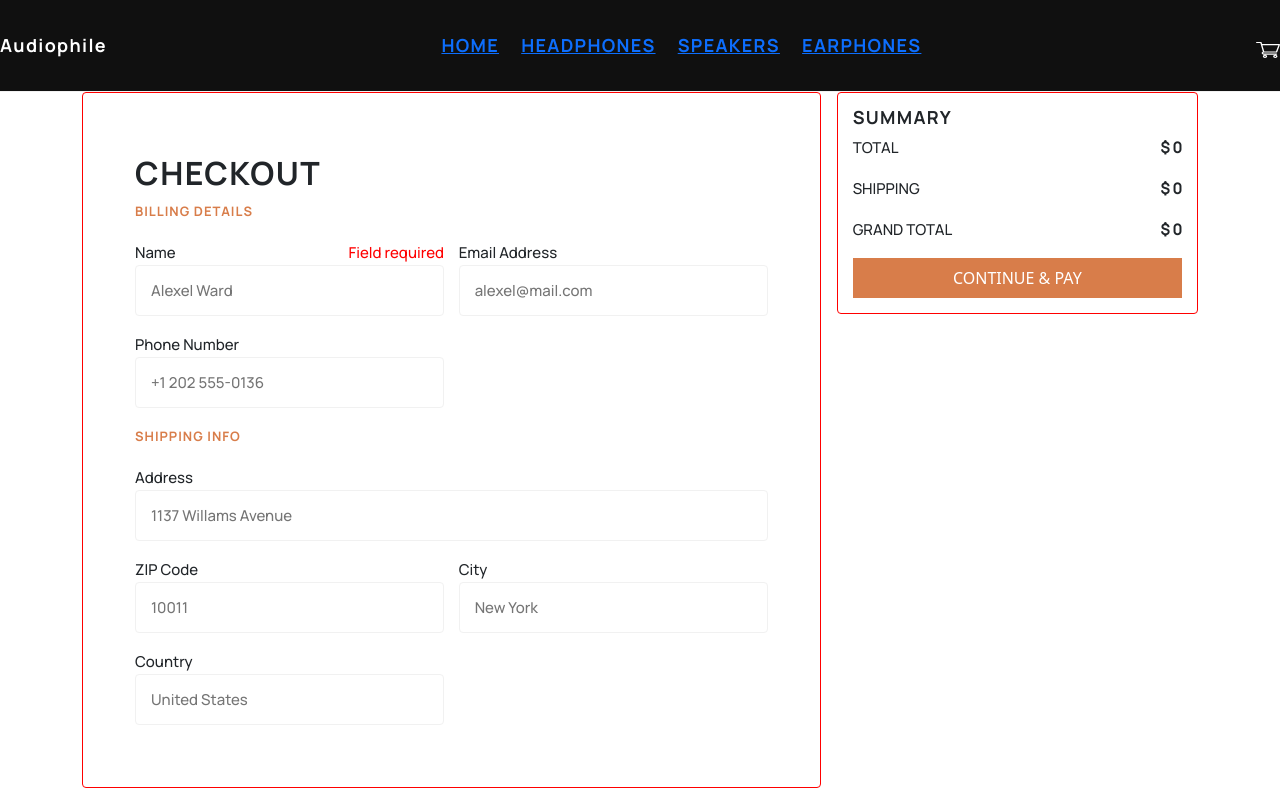
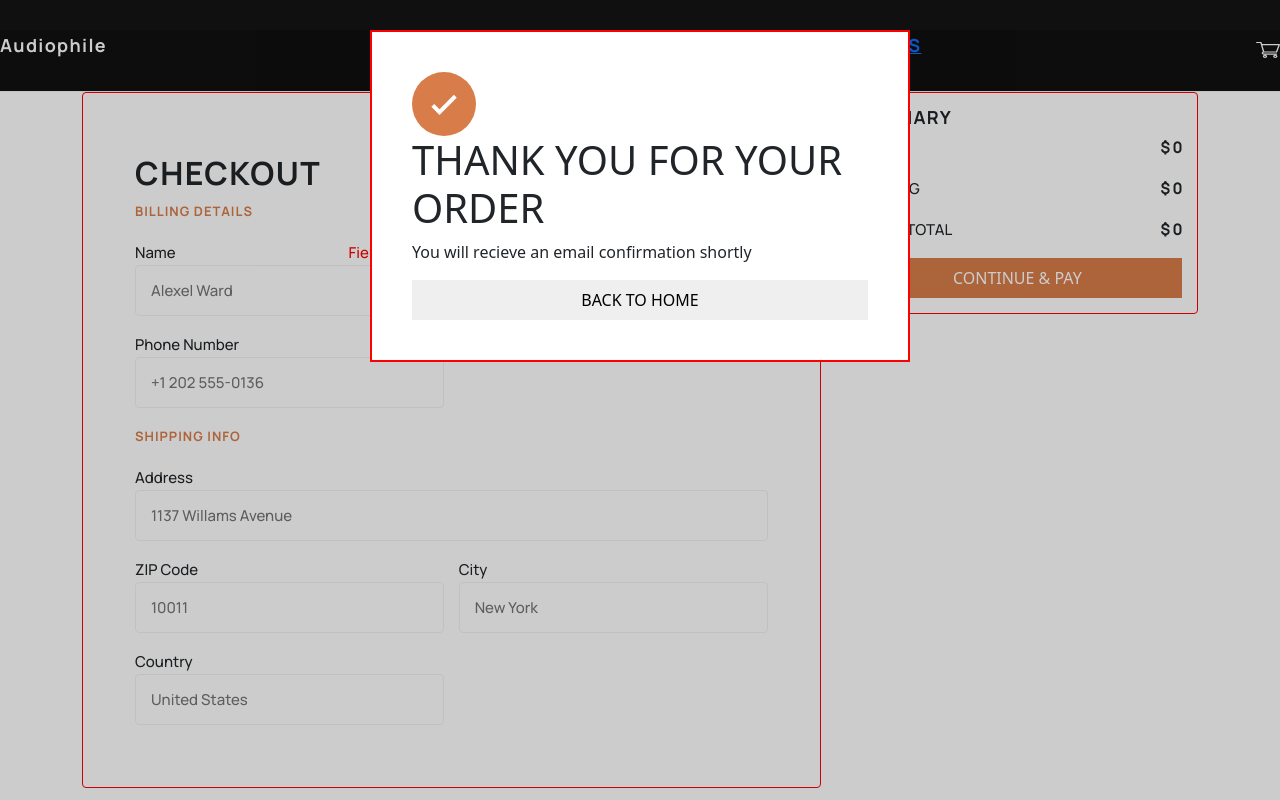
Before and after one commit to Soma586/audiophile, a React (Create React App) app: page /checkout in a window 1280 px wide. Both pictures are taken after a click on the button "CONTINUE & PAY". Shown: the top 800 px of the page. Built offline with nearby package versions, Linux system fonts and the light colour scheme.

Commit message:
completed 90% of logic for checkout page

```diff
--- a/src/components/CheckoutPage/index.jsx
+++ b/src/components/CheckoutPage/index.jsx
@@ -3,8 +3,8 @@ import "./styles.scss";
 import _ from 'lodash'
 import Data from '../../data.json'
 import Test from '../../assets/product-xx59-headphones/mobile/image-product.jpg'
-
-
+import ConfirmationIcon from  '../../assets/checkout/icon-order-confirmation.svg'
+import { Route ,Link } from 'react-router-dom';
 
 const ItemCheck = (props) => {
 
@@ -24,6 +24,30 @@ const ItemCheck = (props) => {
 
         </div>
     )
+}
+
+const ConfirmationBox = (props) => {
+
+
+    const { trigger, handleClick } = props
+    return trigger ? (
+        <div className="confirmationPopup">
+            <div className="confirmationInnerPopUp">
+            <img src={ConfirmationIcon}/>
+
+                <h1>THANK YOU FOR YOUR ORDER</h1>
+
+                <p>You will recieve an email confirmation shortly</p>
+
+
+                <Link to="/">
+                <button className="addToCard w-100" onClick={handleClick} >BACK TO HOME</button>
+                </Link>
+                </div>
+
+        </div>
+    ) : null
+
 }
 
 const whatsIntheCart = () => {
@@ -51,6 +75,18 @@ const SummaryCheck = () => {
 
 
    const [grandTotal, setGrandTotal] = useState(0)
+
+   const [trigger, setTrigger] = useState(false);
+
+
+   const clearCart = () => {
+
+
+    sessionStorage.clear()
+    //console.log("WTF")
+
+
+   }
 
 
     const calculateTotal = () => {
@@ -86,6 +122,10 @@ const SummaryCheck = () => {
 
 
 
+    const triggerPay = () => {
+
+        setTrigger(true)
+    }
 
   return (
     <div className="summaryContainer">
@@ -111,9 +151,11 @@ const SummaryCheck = () => {
         <p className="boldP">$ {total}</p>
       </div>
 
-      <button className="checkoutButton bg-orange text-white">
+      <button className="checkoutButton bg-orange text-white" onClick={triggerPay}>
         CONTINUE & PAY
       </button>
+
+      <ConfirmationBox trigger={trigger} handleClick={clearCart}/>
     </div>
   );
 };
--- a/src/components/CheckoutPage/styles.scss
+++ b/src/components/CheckoutPage/styles.scss
@@ -103,3 +103,35 @@ input {
 .bufferPrice {
     margin-top: -14px;
 }
+
+
+.confirmationPopup{
+    position: fixed;
+    top: 30px;
+    right: 0;
+    //width: 500px;
+    width: 100%;
+    height:  100vh;
+    background-color: rgba(0, 0,0, 0.2);
+    overflow-y: hidden;
+    z-index: 10
+}
+
+.confirmationInnerPopUp {
+
+    overflow-y: hidden;
+    width: 540px;
+    background-color: white;
+    //position: absolute;
+    position: relative;
+    //top: 100px;
+    //right: 500px;
+    left: 0;
+    right: 0;
+    margin: auto;
+    //left: 50%;
+    border: 2px solid red;
+    padding: 40px 40px;
+    z-index: 100;
+
+}
--- a/src/components/ProductDetails/index.jsx
+++ b/src/components/ProductDetails/index.jsx
@@ -2,6 +2,138 @@ import { useState } from 'react';
 import _ from 'lodash'
 import './styles.scss'
 import myr from '../../assets/product-xx59-headphones/desktop/image-product.jpg'
+import Data from '../../data.json'
+import '../CheckoutPage/styles.scss'
+import { Route ,Link } from 'react-router-dom';
+import ConfirmationIcon from  '../../assets/checkout/icon-order-confirmation.svg'
+
+
+
+
+
+
+const ConfirmationBox = () => {
+
+
+    return (
+        <div>
+            <img src={ConfirmationIcon}/>
+
+                <h1>THANK YOU FOR YOUR ORDER</h1>
+
+                <p>You will recieve an email confirmation shortly</p>
+
+
+                <Link to="/">
+                <button className="addToCard w-100" >BACK TO HOME</button>
+                </Link>
+
+        </div>
+    )
+
+}
+
+
+const ItemCheck = (props) => {
+
+    const { imgLink, price, itemName, quantity } = props
+
+    return (
+        <div className="itemCheckContainer d-flex justify-content-between">
+            <div className="d-flex">
+                 <img  className="itemThumbNail" src={imgLink}/>
+                 <div className="ms-3">
+                     <p className="bufferTitle">{itemName}</p>
+                     <p className="bufferPrice">{price}</p>
+                 </div>
+            </div>
+
+            <p>x{quantity}</p>
+
+        </div>
+    )
+
+}
+
+
+const whatsIntheCart = () => {
+
+    let cart = []
+
+    _.forEach(Data, (item) => {
+
+        if(sessionStorage.getItem(item.id)){
+            cart.push(item)
+        }
+
+
+    })
+
+    //console.log(cart)
+    return cart
+
+}
+
+const PopupCheckOutBox = (props) => {
+
+
+    const {trigger, handleClick, cart, handleRemove} = props
+
+
+
+    //const Total = useSta
+
+    const DisplayCart = _.map(cart, (item) => {
+        return (
+            <ItemCheck
+            imgLink={item.image.mobile}
+            itemName={item.name}
+            price={item.price}
+            quantity={sessionStorage.getItem(item.id)}
+
+            />
+        )
+    })
+
+
+    const removeItems = () => {
+
+        sessionStorage.clear()
+        //setCartItems([])
+    }
+
+    return  trigger ? (
+        <div className="popup" >
+            <div className="innerpopUp">
+                <div className="d-flex justify-content-between">
+                    <h4>CART ({cart.length}) </h4>
+                    <button onClick={handleRemove}>Remove all </button>
+                </div>
+
+
+
+                {DisplayCart}
+
+
+                <div>
+                    <p>TOTAL</p>
+
+                </div>
+
+
+                <button className="addToCard w-100 mb-3" onClick={handleClick}> CONTINUE SHOPPING</button>
+                <Link to="/checkout">
+                <button className="addToCard w-100" >CHECKOUT</button>
+                </Link>
+            </div>
+        </div>
+    ) : null
+
+
+
+
+
+}
 
 const ProductDetails = (props) => {
 
@@ -9,6 +141,9 @@ const ProductDetails = (props) => {
     const {name, description, price, image, id, features, includes } = props;
 
     const [quantity, setQuantity] = useState(1)
+
+    const [trigger, setTrigger] = useState(false)
+    const [cartItems, setCartItems] = useState(whatsIntheCart())
 
     console.log(props)
     //const test = require(image.desktop)
@@ -20,6 +155,13 @@ const ProductDetails = (props) => {
     const tt = '/assets/product-xx59-headphones/desktop/image-product.jpg'
     console.log(myr)
     console.log(id)
+
+    const removeAllItems = () => {
+
+        sessionStorage.clear()
+        setCartItems([])
+
+    }
     //console.log(x)
 
     const addItemToCard = () => {
@@ -29,6 +171,13 @@ const ProductDetails = (props) => {
 
         // }
         sessionStorage.setItem(id, quantity)
+        setCartItems(whatsIntheCart())
+
+        setTrigger(true)
+    }
+
+    const handlePopup = () => {
+        setTrigger(false)
     }
 
 
@@ -87,6 +236,12 @@ const ProductDetails = (props) => {
                         <button onClick={addItemToCard}>
                             ADD TO CART
                         </button>
+                        <PopupCheckOutBox
+                        trigger={trigger}
+                        handleClick={handlePopup}
+                        cart={cartItems}
+                        handleRemove={removeAllItems}
+                        />
 
                         </div>
 
--- a/src/components/ProductDetails/styles.scss
+++ b/src/components/ProductDetails/styles.scss
@@ -14,3 +14,27 @@
 .quantityButton {
     border-style: none;
 }
+
+
+.popup{
+    position: fixed;
+    top: 0;
+    right: 0;
+    //width: 500px;
+    width: 100%;
+    height:  100vh;
+    background-color: rgba(0, 0,0, 0.2);
+}
+
+.innerpopUp {
+
+    width: 377px;
+    background-color: white;
+    position: absolute;
+    top: 100px;
+    right: 30px;
+    border: 2px solid red;
+    padding: 40px 20px;
+    z-index: 10;
+
+}
```
